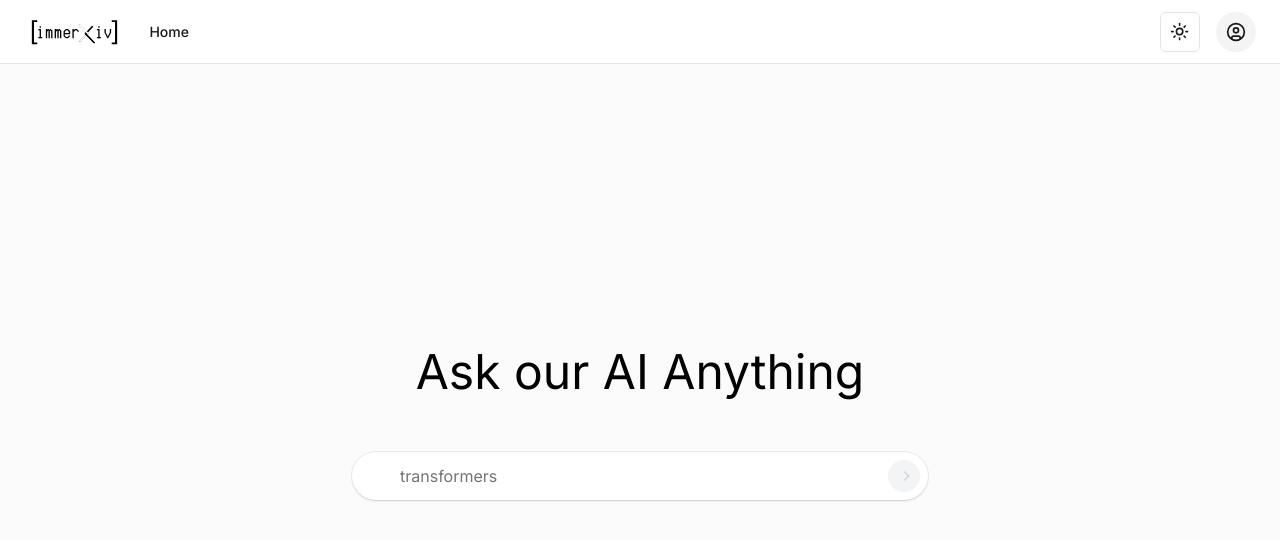
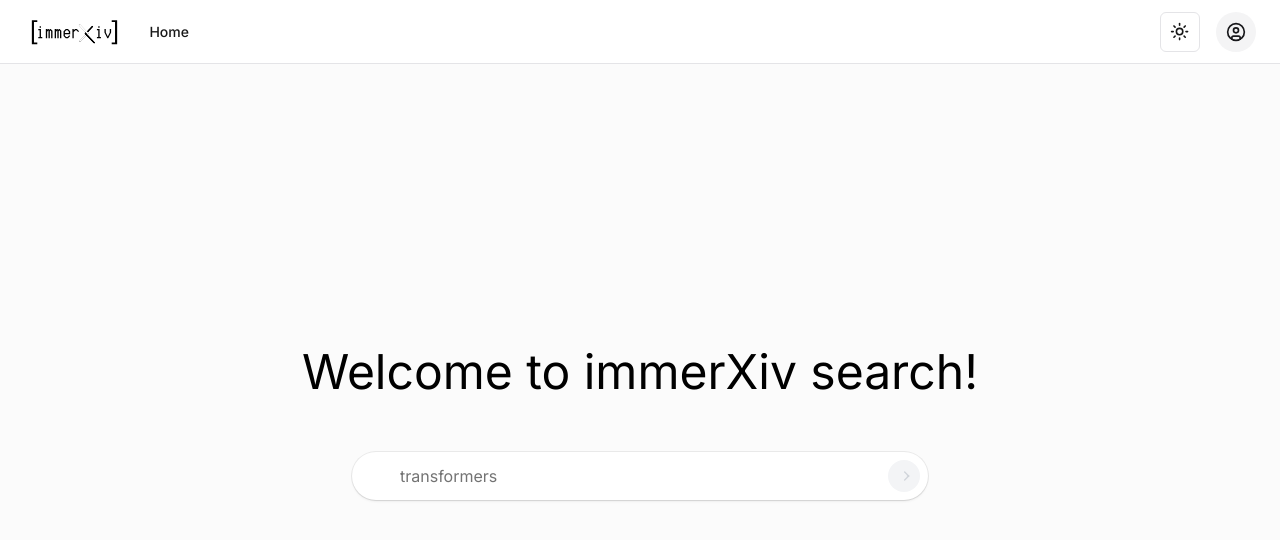
Before and after one commit to fortune710/hophacks-frontend, a Next.js app: page /home in a window 1280 px wide. Shown: the top 540 px of the page. Built offline with nearby package versions, Linux system fonts and the light colour scheme; no server answers.

Commit message:
Add small details

```diff
--- a/app/(dashboard)/home/search-component.tsx
+++ b/app/(dashboard)/home/search-component.tsx
@@ -27,7 +27,7 @@
     return (
         <div className="h-[40rem] flex flex-col justify-center items-center px-4">
             <h2 className="mb-10 sm:mb-14 text-xl text-center sm:text-5xl dark:text-white text-black">
-                Ask our AI Anything
+                Welcome to immerXiv search!
             </h2>
             <PlaceholdersAndVanishInput
                 placeholders={placeholders}
```
